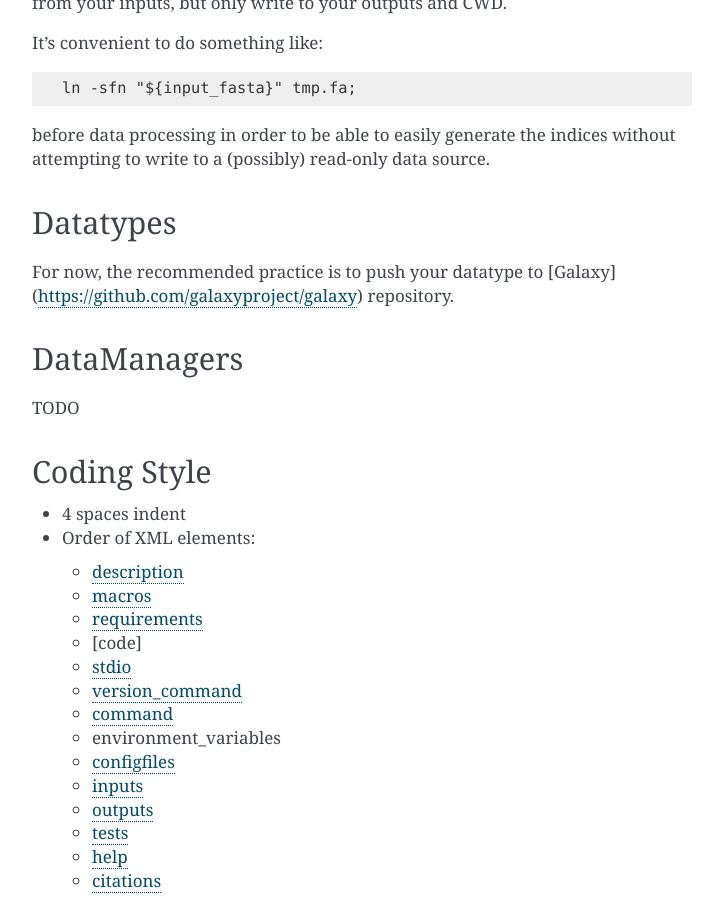
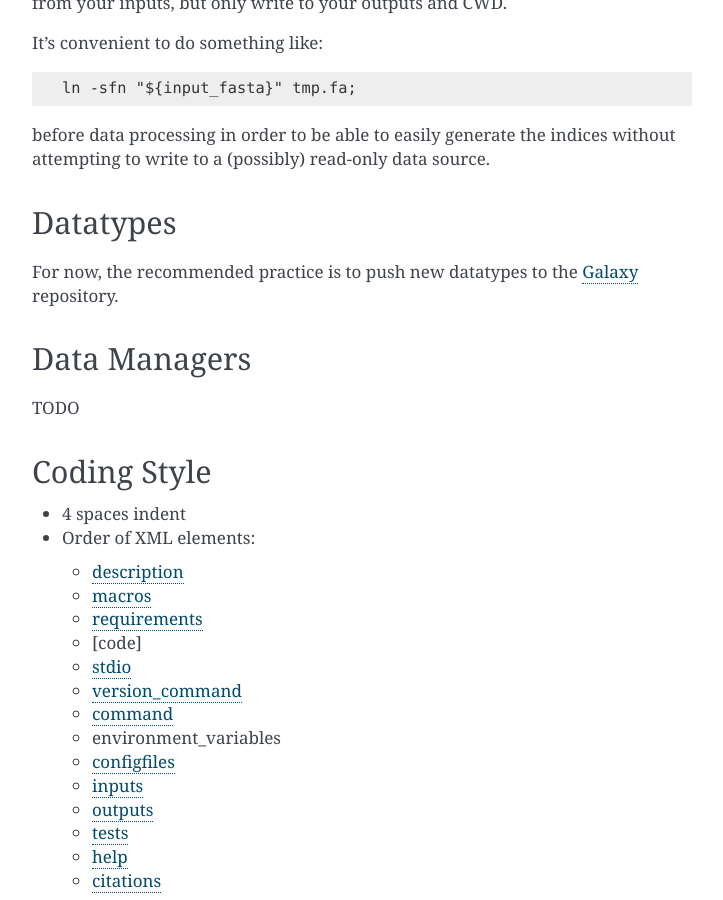
Before and after one commit to galaxy-iuc/standards, a Sphinx documentation site: the page built from docs/best_practices/tool_xml.rst, in a window 1280 px wide and 900 px high, scrolled down 4228 px. Shown: the whole window, without its empty margins (388-1111 px from the left). Built offline with Sphinx 7.4.7, drawn with Linux system fonts in a browser that asks for light colours; part of the change alters nothing that is shown; some of the changed text lies outside the part shown.

Commit message:
Fix links

```diff
--- a/docs/best_practices/tool_xml.rst
+++ b/docs/best_practices/tool_xml.rst
@@ -217,10 +217,11 @@ source.
 Datatypes
 ---------
 
-For now, the recommended practice is to push your datatype to [Galaxy](https://github.com/galaxyproject/galaxy) repository.
+For now, the recommended practice is to push new datatypes to the `Galaxy`_
+repository.
 
-DataManagers
-------------
+Data Managers
+-------------
 
 TODO
 
@@ -260,17 +261,18 @@ Coding Style
   *  label
   *  help
 
-.. _description: https://wiki.galaxyproject.org/Admin/Tools/ToolConfigSyntax#A.3Cdescription.3E_tag_set
-.. _macros: https://wiki.galaxyproject.org/Admin/Tools/ToolConfigSyntax#Macro_Token
-.. _requirements: https://wiki.galaxyproject.org/Admin/Tools/ToolConfigSyntax#A.3Crequirements.3E_tag_set
-.. _stdio: https://wiki.galaxyproject.org/Admin/Tools/ToolConfigSyntax#A.3Cstdio.3E.2C_.3Cregex.3E.2C_and_.3Cexit_code.3E_tag_sets
-.. _version_command: https://wiki.galaxyproject.org/Admin/Tools/ToolConfigSyntax#A.3Cversion_command.3E_tag_set
-.. _command: https://wiki.galaxyproject.org/Admin/Tools/ToolConfigSyntax#A.3Ccommand.3E_tag_set
-.. _configfiles: https://wiki.galaxyproject.org/Admin/Tools/ToolConfigSyntax#A.3Cconfigfiles.3E_tag_set
-.. _inputs: https://wiki.galaxyproject.org/Admin/Tools/ToolConfigSyntax#A.3Cinputs.3E_tag_set
-.. _outputs: https://wiki.galaxyproject.org/Admin/Tools/ToolConfigSyntax#A.3Coutputs.3E_tag_set
-.. _tests: https://wiki.galaxyproject.org/Admin/Tools/ToolConfigSyntax#A.3Ctests.3E_tag_set
-.. _help: https://wiki.galaxyproject.org/Admin/Tools/ToolConfigSyntax#A.3Chelp.3E_tag_set
-.. _citations: https://wiki.galaxyproject.org/Admin/Tools/ToolConfigSyntax#A.3Ccitations.3E_tag_set
+.. _description: https://docs.galaxyproject.org/en/latest/dev/schema.html#tool|description
+.. _macros: https://docs.galaxyproject.org/en/latest/dev/schema.html#tool|macros
+.. _requirements: https://docs.galaxyproject.org/en/latest/dev/schema.html#tool|requirements
+.. _stdio: https://docs.galaxyproject.org/en/latest/dev/schema.html#tool|stdio
+.. _version_command: https://docs.galaxyproject.org/en/latest/dev/schema.html#tool|version_command
+.. _command: https://docs.galaxyproject.org/en/latest/dev/schema.html#tool|command
+.. _configfiles: https://docs.galaxyproject.org/en/latest/dev/schema.html#tool|configfiles
+.. _inputs: https://docs.galaxyproject.org/en/latest/dev/schema.html#tool|inputs
+.. _outputs: https://docs.galaxyproject.org/en/latest/dev/schema.html#tool|outputs
+.. _tests: https://docs.galaxyproject.org/en/latest/dev/schema.html#tool|tests
+.. _help: https://docs.galaxyproject.org/en/latest/dev/schema.html#tool|help
+.. _citations: https://docs.galaxyproject.org/en/latest/dev/schema.html#tool|citations
 .. _bedtools: http://bedtools.readthedocs.org/en/latest/content/tools/slop.html
 .. _slop: https://github.com/galaxyproject/tools-iuc/blob/master/tools/bedtools/slopBed.xml
+.. _Galaxy: https://github.com/galaxyproject/galaxy
```
